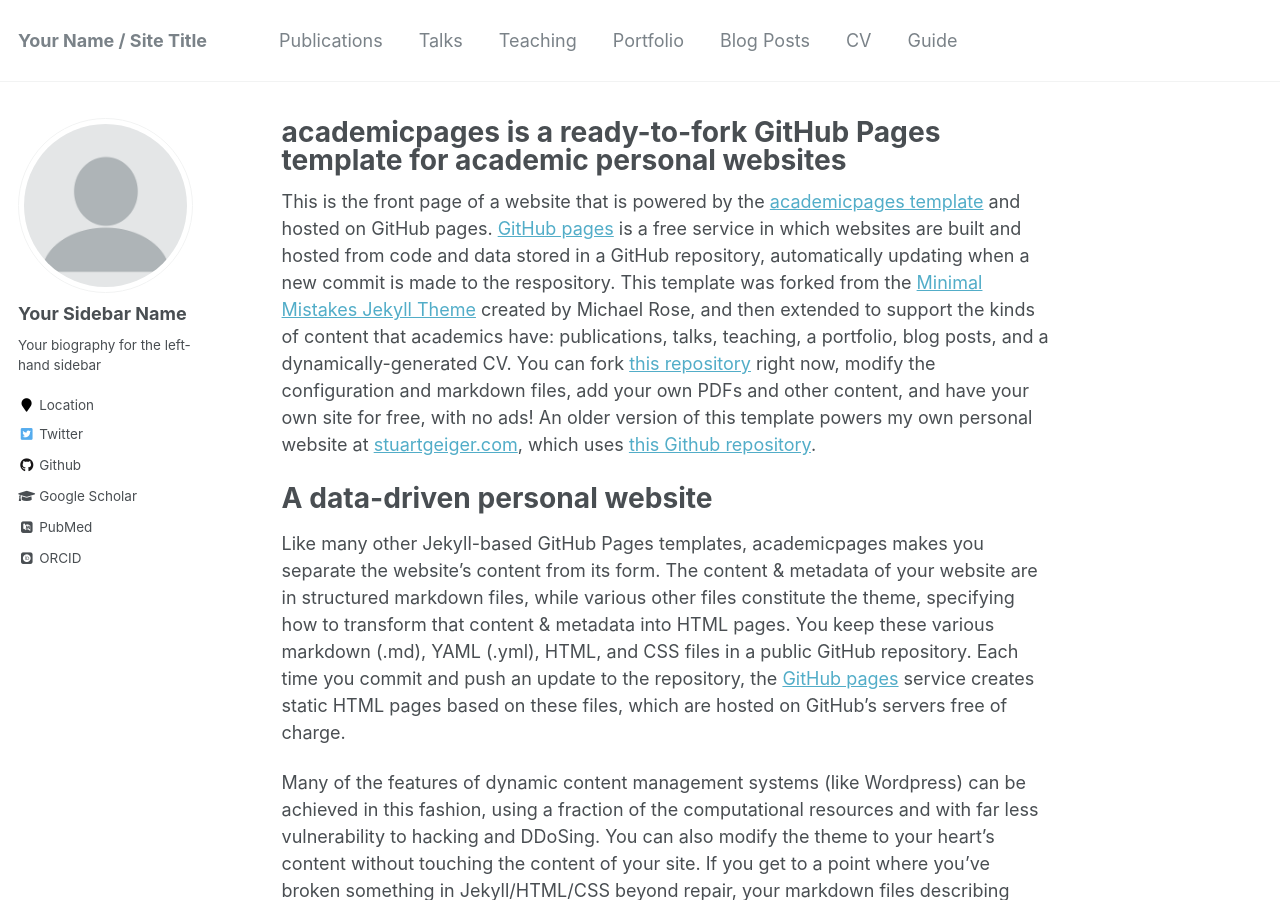
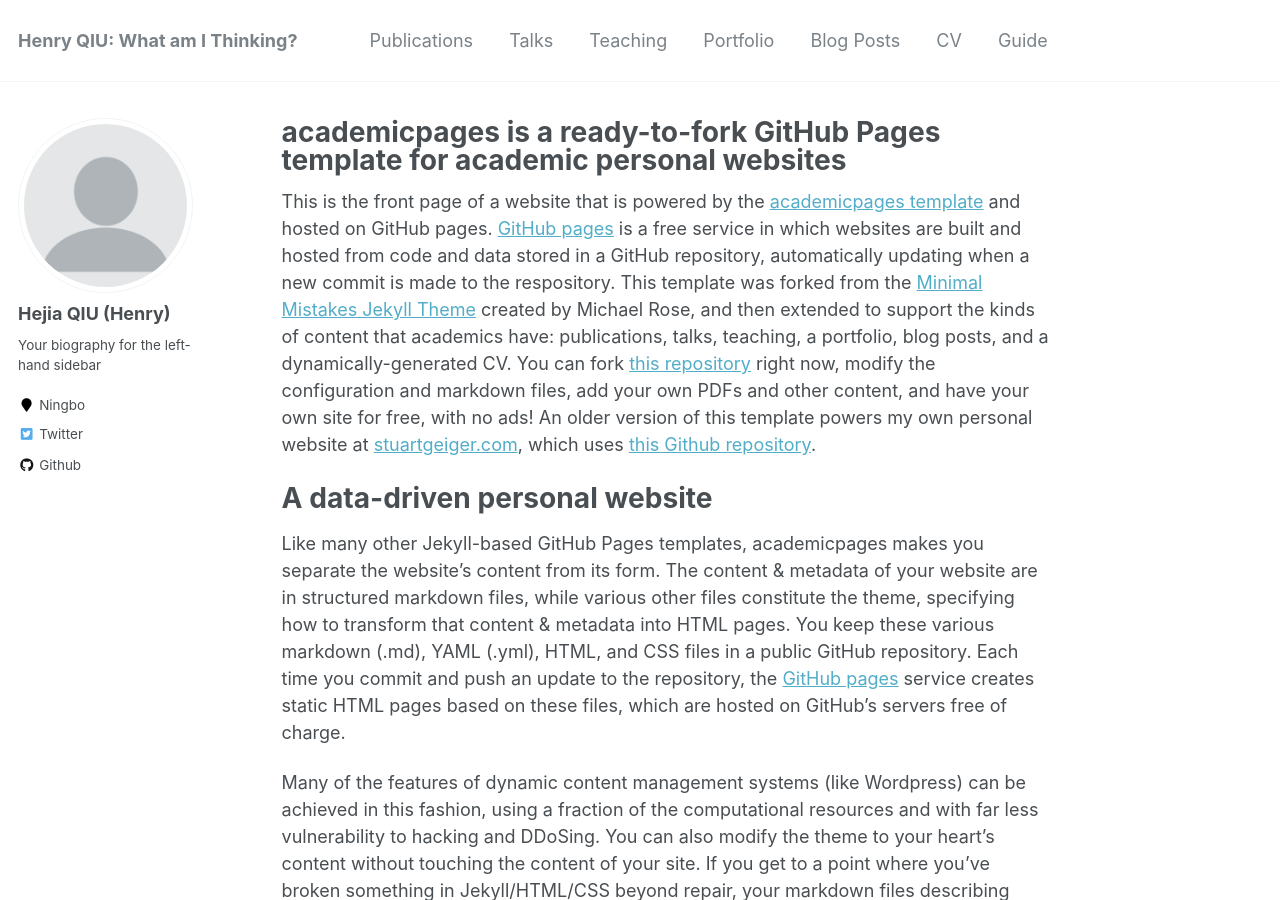
Before and after one commit to HenryJaQiu/HenryJaQiu.github.io, a Jekyll site: the page built from _pages/about.md, in a window 1280 px wide and 900 px high. Built offline with Jekyll 4.4.1, drawn with Linux system fonts in a browser that asks for light colours; some web fonts are replaced.

Commit message:
Update _config.yml

```diff
--- a/_config.yml
+++ b/_config.yml
@@ -7,13 +7,13 @@
 
 # Site Settings
 locale                   : "en-US"
-title                    : "Your Name / Site Title"
+title                    : "Henry QIU: What am I Thinking?"
 title_separator          : "-"
 name                     : &name "Your Name"
 description              : &description "personal description"
-url                      : https://academicpages.github.io # the base hostname & protocol for your site e.g. "https://mmistakes.github.io"
+url                      : https://henryjaqiu.github.io # the base hostname & protocol for your site e.g. "https://mmistakes.github.io"
 baseurl                  : "" # the subpath of your site, e.g. "/blog"
-repository               : "academicpages/academicpages.github.io"
+repository               : "HenryJaQiu/HenryJaQiu.github.io"
 teaser                   :  # filename of teaser fallback teaser image placed in /images/, .e.g. "500x300.png"
 breadcrumbs              : false # true, false (default)
 words_per_minute         : 160
@@ -80,13 +80,13 @@
 
 # Site Author
 author:
-  name             : "Your Sidebar Name"
+  name             : "Hejia QIU (Henry)"
   avatar           : "profile.png"
   bio              : "Your biography for the left-hand sidebar"
-  location         : "Location"
+  location         : "Ningbo"
   employer         :
-  pubmed           : "https://www.ncbi.nlm.nih.gov/pubmed/?term=john+snow"
-  googlescholar    : "http://yourfullgooglescholarurl.com"
+  #pubmed           : "https://www.ncbi.nlm.nih.gov/pubmed/?term=john+snow"
+  #googlescholar    : "http://yourfullgooglescholarurl.com"
   email            :
   researchgate     :  # example: "https://www.researchgate.net/profile/yourprofile"
   uri              :
@@ -96,14 +96,14 @@
   flickr           :
   facebook         :
   foursquare       :
-  github           : "academicpages"
+  github           : "HenryJaQiu"
   google_plus      :
   keybase          :
   instagram        :
   impactstory      : #"https://profiles.impactstory.org/u/xxxx-xxxx-xxxx-xxxx"
   lastfm           :
   linkedin         :
-  orcid            : "http://orcid.org/yourorcidurl"
+  #orcid            : "http://orcid.org/yourorcidurl"
   pinterest        :
   soundcloud       :
   stackoverflow    : # http://stackoverflow.com/users/123456/username
```
